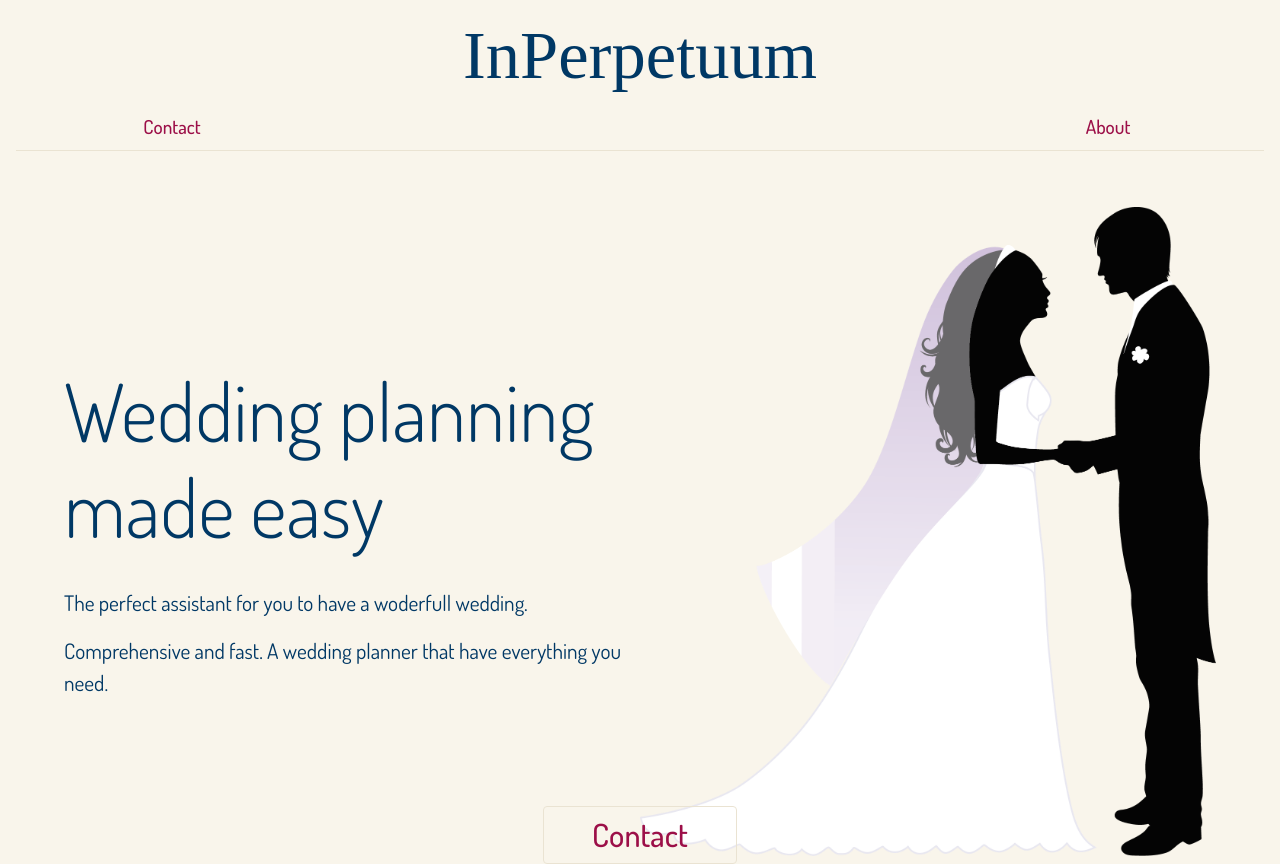
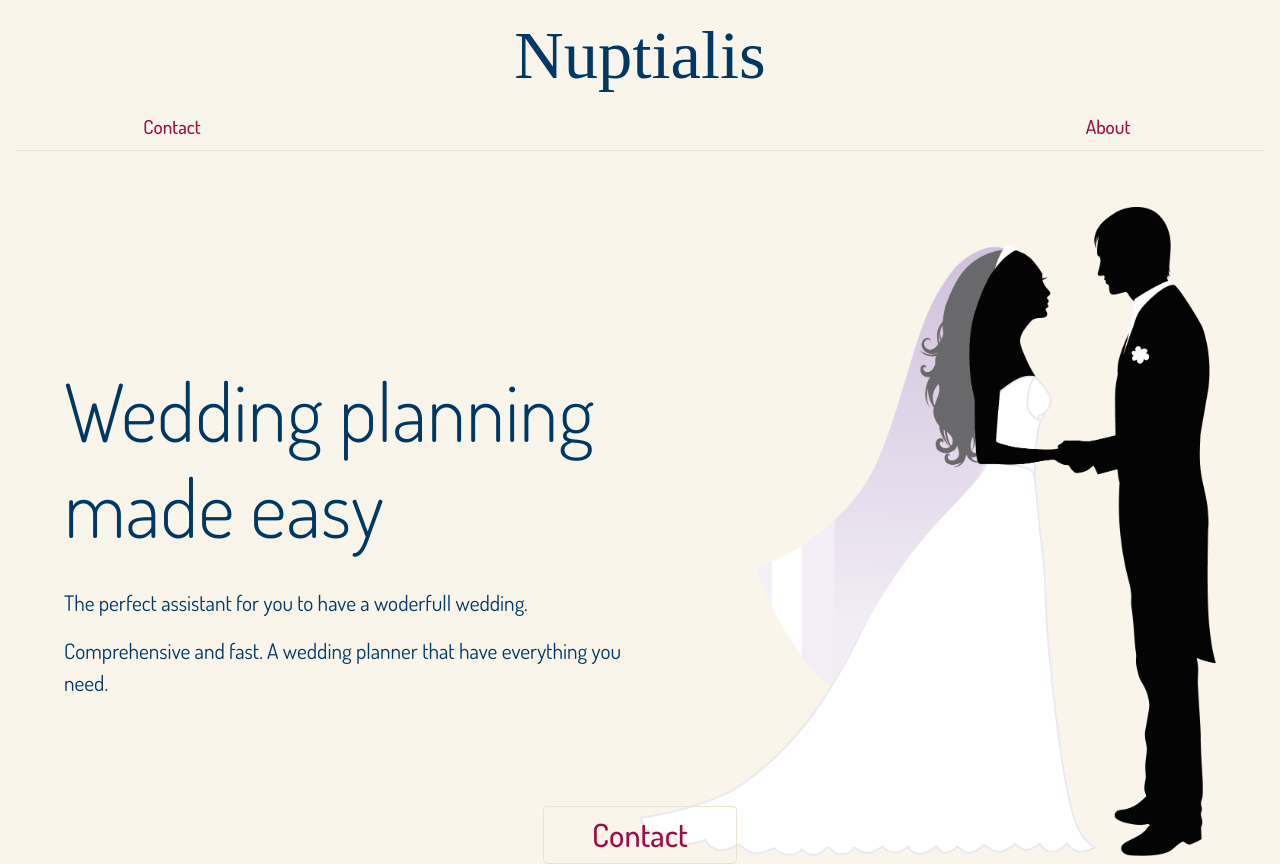
Before and after one commit to SecretStrawberry/wedPlanner-LandingPage, a React (Create React App) app: page / in a window 1280 px wide. Shown: the top 864 px of the page. Built offline with nearby package versions, Linux system fonts and the light colour scheme; a web font is replaced by a local one.

Commit message:
changed site name

```diff
--- a/public/index.html
+++ b/public/index.html
@@ -29,7 +29,7 @@
       work correctly both with client-side routing and a non-root public URL.
       Learn how to configure a non-root public URL by running `npm run build`.
     -->
-    <title>In Perpetuum</title>
+    <title>Nuptialis</title>
   </head>
   <body>
     <noscript>You need to enable JavaScript to run this app.</noscript>
--- a/src/components/Header.js
+++ b/src/components/Header.js
@@ -40,7 +40,7 @@ const title = {
   },
 };
 
-const text = "In Perpetuum";
+const text = "Nuptialis";
 
 const Header = () => {
   return (
```
